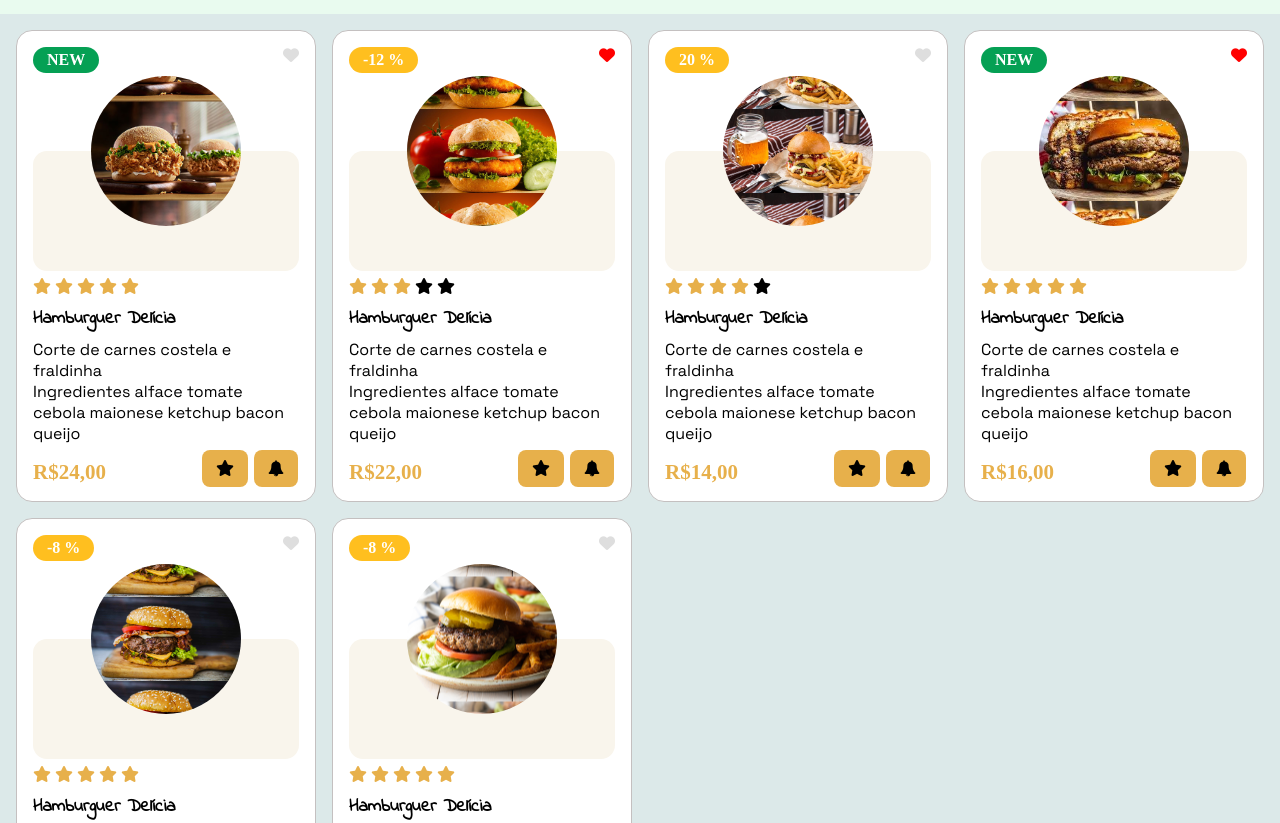
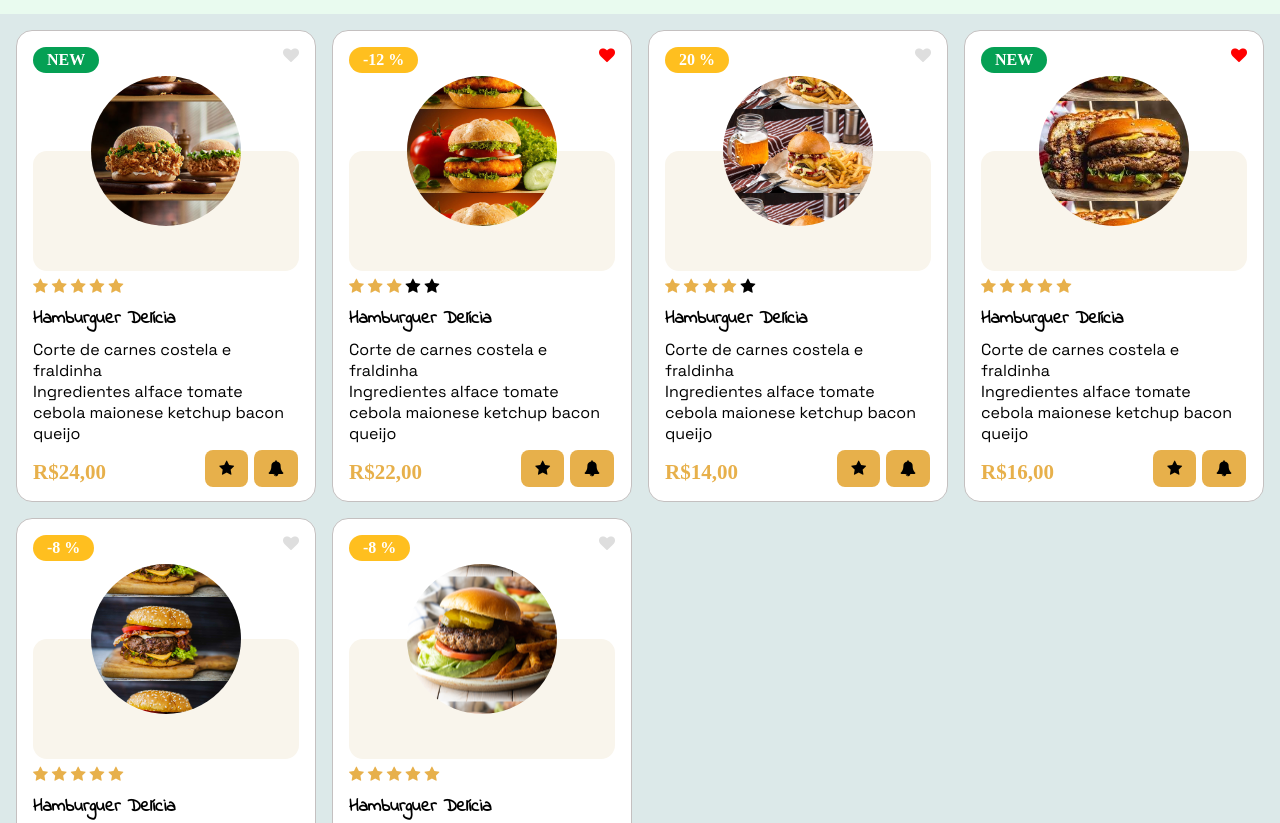
Before and after one commit to douglasabnovato/cardapio, a plain HTML site: page index.html in a window 1280 px wide. Shown: the part 129-952 px from the top of the page. Drawn offline with Linux system fonts and the light colour scheme.

Commit message:
icons fontawesome

```diff
--- a/index.html
+++ b/index.html
@@ -28,7 +28,7 @@
         <div class="hamburguer">
           <div class="header-burguer">
             <div class="sales">NEW</div>
-            <div class="likes"><i class="fas fa-heart"></i></div>
+            <div class="likes"><i class="fa fa-heart"></i></div>
           </div>
           <div class="image-burguer">
             <div class="image-hamburger-1"></div>
@@ -37,11 +37,11 @@
           <div class="infos-burguer">
             <div class="infos-header">
               <div class="stars">
-                <i class="fas fa-star"></i>
-                <i class="fas fa-star"></i>
-                <i class="fas fa-star"></i>
-                <i class="fas fa-star"></i>
-                <i class="fas fa-star"></i>
+                <i class="fa fa-star"></i>
+                <i class="fa fa-star"></i>
+                <i class="fa fa-star"></i>
+                <i class="fa fa-star"></i>
+                <i class="fa fa-star"></i>
               </div>
               <div class="title">
                 Hamburguer Delícia
@@ -59,7 +59,7 @@
           <div class="footer-burguer">
             <div class="price">R$24,00</div>
             <div class="functions">
-              <span><i class="fas fa-star"></i></span>
+              <span><i class="fa fa-star"></i></span>
               <span><i class="fa fa-bell"></i></span>
             </div>
           </div>
@@ -70,7 +70,7 @@
         <div class="hamburguer">
           <div class="header-burguer">
             <div class="sales sale">-12 %</div>
-            <div class="likes"><i class="fas fa-heart" style="color: red;"></i></div>
+            <div class="likes"><i class="fa fa-heart" style="color: red;"></i></div>
           </div>
           <div class="image-burguer">
             <div class="image-hamburger-2"></div>
@@ -79,11 +79,11 @@
           <div class="infos-burguer">
             <div class="infos-header">
               <div class="stars">
-                <i class="fas fa-star"></i>
-                <i class="fas fa-star"></i>
-                <i class="fas fa-star"></i>
-                <i class="fas fa-star" style="color: black;"></i>
-                <i class="fas fa-star" style="color: black;"></i>
+                <i class="fa fa-star"></i>
+                <i class="fa fa-star"></i>
+                <i class="fa fa-star"></i>
+                <i class="fa fa-star" style="color: black;"></i>
+                <i class="fa fa-star" style="color: black;"></i>
               </div>
               <div class="title">
                 Hamburguer Delícia
@@ -101,7 +101,7 @@
           <div class="footer-burguer">
             <div class="price">R$22,00</div>
             <div class="functions">
-              <span><i class="fas fa-star"></i></span>
+              <span><i class="fa fa-star"></i></span>
               <span><i class="fa fa-bell"></i></span>
             </div>
           </div>
@@ -111,7 +111,7 @@
         <div class="hamburguer">
           <div class="header-burguer">
             <div class="sales sale">20 %</div>
-            <div class="likes"><i class="fas fa-heart"></i></div>
+            <div class="likes"><i class="fa fa-heart"></i></div>
           </div>
           <div class="image-burguer">
             <div class="image-hamburger-3"></div>
@@ -120,11 +120,11 @@
           <div class="infos-burguer">
             <div class="infos-header">
               <div class="stars">
-                <i class="fas fa-star"></i>
-                <i class="fas fa-star"></i>
-                <i class="fas fa-star"></i>
-                <i class="fas fa-star"></i>
-                <i class="fas fa-star" style="color: black;"></i>
+                <i class="fa fa-star"></i>
+                <i class="fa fa-star"></i>
+                <i class="fa fa-star"></i>
+                <i class="fa fa-star"></i>
+                <i class="fa fa-star" style="color: black;"></i>
               </div>
               <div class="title">
                 Hamburguer Delícia
@@ -142,7 +142,7 @@
           <div class="footer-burguer">
             <div class="price">R$14,00</div>
             <div class="functions">
-              <span><i class="fas fa-star"></i></span>
+              <span><i class="fa fa-star"></i></span>
               <span><i class="fa fa-bell"></i></span>
             </div>
           </div>
@@ -152,7 +152,7 @@
         <div class="hamburguer">
           <div class="header-burguer">
             <div class="sales">NEW</div>
-            <div class="likes"><i class="fas fa-heart" style="color: red;"></i></div>
+            <div class="likes"><i class="fa fa-heart" style="color: red;"></i></div>
           </div>
           <div class="image-burguer">
             <div class="image-hamburger-4"></div>
@@ -161,11 +161,11 @@
           <div class="infos-burguer">
             <div class="infos-header">
               <div class="stars">
-                <i class="fas fa-star"></i>
-                <i class="fas fa-star"></i>
-                <i class="fas fa-star"></i>
-                <i class="fas fa-star"></i>
-                <i class="fas fa-star"></i>
+                <i class="fa fa-star"></i>
+                <i class="fa fa-star"></i>
+                <i class="fa fa-star"></i>
+                <i class="fa fa-star"></i>
+                <i class="fa fa-star"></i>
               </div>
               <div class="title">
                 Hamburguer Delícia
@@ -183,7 +183,7 @@
           <div class="footer-burguer">
             <div class="price">R$16,00</div>
             <div class="functions">
-              <span><i class="fas fa-star"></i></span>
+              <span><i class="fa fa-star"></i></span>
               <span><i class="fa fa-bell"></i></span>
             </div>
           </div>
@@ -193,7 +193,7 @@
         <div class="hamburguer">
           <div class="header-burguer">
             <div class="sales sale">-8 %</div>
-            <div class="likes"><i class="fas fa-heart"></i></div>
+            <div class="likes"><i class="fa fa-heart"></i></div>
           </div>
           <div class="image-burguer">
             <div class="image-hamburger-5"></div>
@@ -202,11 +202,11 @@
           <div class="infos-burguer">
             <div class="infos-header">
               <div class="stars">
-                <i class="fas fa-star"></i>
-                <i class="fas fa-star"></i>
-                <i class="fas fa-star"></i>
-                <i class="fas fa-star"></i>
-                <i class="fas fa-star"></i>
+                <i class="fa fa-star"></i>
+                <i class="fa fa-star"></i>
+                <i class="fa fa-star"></i>
+                <i class="fa fa-star"></i>
+                <i class="fa fa-star"></i>
               </div>
               <div class="title">
                 Hamburguer Delícia
@@ -224,7 +224,7 @@
           <div class="footer-burguer">
             <div class="price">R$18,00</div>
             <div class="functions">
-              <span><i class="fas fa-star"></i></span>
+              <span><i class="fa fa-star"></i></span>
               <span><i class="fa fa-bell"></i></span>
             </div>
           </div>
@@ -235,7 +235,7 @@
         <div class="hamburguer">
           <div class="header-burguer">
             <div class="sales sale">-8 %</div>
-            <div class="likes"><i class="fas fa-heart"></i></div>
+            <div class="likes"><i class="fa fa-heart"></i></div>
           </div>
           <div class="image-burguer">
             <div class="image-hamburger-6"></div>
@@ -244,11 +244,11 @@
           <div class="infos-burguer">
             <div class="infos-header">
               <div class="stars">
-                <i class="fas fa-star"></i>
-                <i class="fas fa-star"></i>
-                <i class="fas fa-star"></i>
-                <i class="fas fa-star"></i>
-                <i class="fas fa-star"></i>
+                <i class="fa fa-star"></i>
+                <i class="fa fa-star"></i>
+                <i class="fa fa-star"></i>
+                <i class="fa fa-star"></i>
+                <i class="fa fa-star"></i>
               </div>
               <div class="title">
                 Hamburguer Delícia
@@ -266,7 +266,7 @@
           <div class="footer-burguer">
             <div class="price">R$18,00</div>
             <div class="functions">
-              <span><i class="fas fa-star"></i></span>
+              <span><i class="fa fa-star"></i></span>
               <span><i class="fa fa-bell"></i></span>
             </div>
           </div>
```
